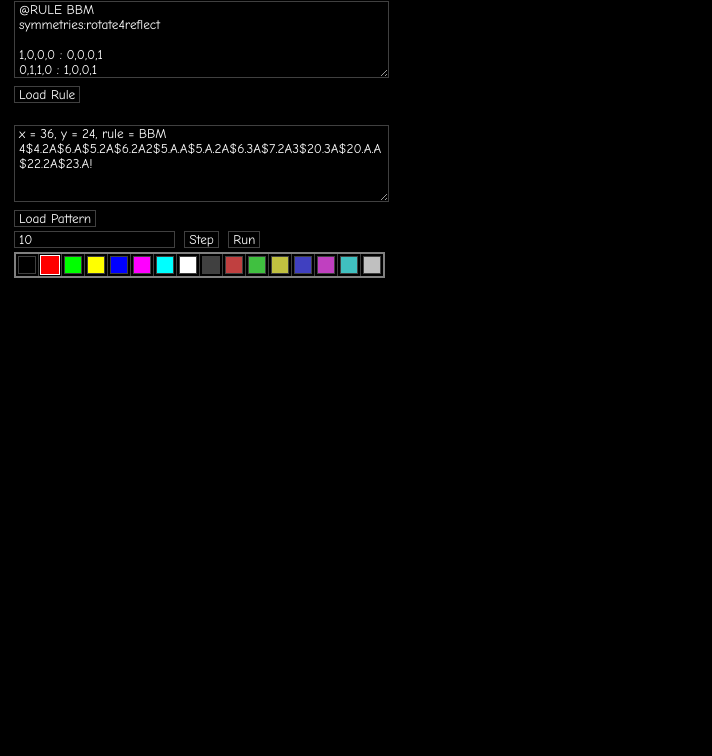
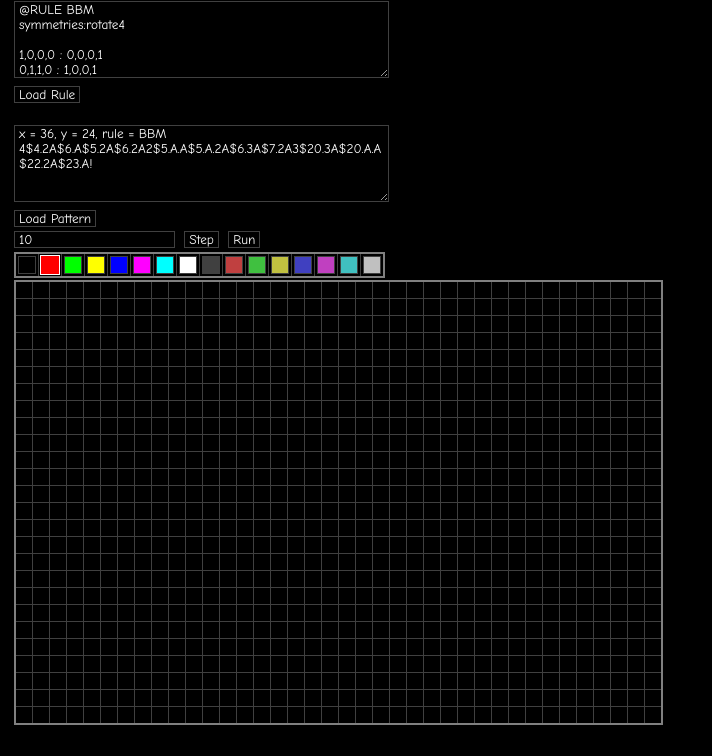
Before and after one commit to raffimolero/margolus-js, a plain HTML site: page index.html in a window 1280 px wide. Both pictures are taken after a click on the button "Step". Shown: the part 44-800 px from the top of the page, without its empty margins (0-712 px from the left). Drawn offline with Linux system fonts and the light colour scheme.

Commit message:
bbm works

```diff
--- a/index.html
+++ b/index.html
@@ -7,7 +7,7 @@
     <h1>margolus simulatre™</h1>
     <!-- TODO: rule library -->
     <textarea rows="5" cols="50" id='rule' placeholder='Rule table'>@RULE BBM
-symmetries:rotate4reflect
+symmetries:rotate4
 
 1,0,0,0 : 0,0,0,1
 0,1,1,0 : 1,0,0,1
--- a/main.js
+++ b/main.js
@@ -97,14 +97,14 @@ function decode(num) {
     ];
 }
 
-function margolus(tl, tr, bl, br, rule) {
+function margolus(a, b, c, d, rule) {
     const output =
-        rule[encode([tl.cellState, tr.cellState, bl.cellState, br.cellState])];
-    const [tl2, tr2, bl2, br2] = decode(output);
-    tl.update(tl2);
-    tr.update(tr2);
-    bl.update(bl2);
-    br.update(br2);
+        rule[encode([a.cellState, b.cellState, c.cellState, d.cellState])];
+    const [e, f, g, h] = decode(output);
+    a.update(e);
+    b.update(f);
+    c.update(g);
+    d.update(h);
 }
 
 function makeGrid(w, h, rule) {
@@ -115,11 +115,11 @@ function makeGrid(w, h, rule) {
             const tRow = rows[y].childNodes;
             const bRow = rows[y + 1].childNodes;
             for (let x = parity; x < w - 1; x += 2) {
-                const tl = tRow[x];
-                const tr = tRow[x + 1];
-                const bl = bRow[x];
-                const br = bRow[x + 1];
-                margolus(tl, tr, bl, br, rule);
+                const a = tRow[x];
+                const b = tRow[x + 1];
+                const c = bRow[x];
+                const d = bRow[x + 1];
+                margolus(a, b, c, d, rule);
             }
         }
         parity = +!parity;
@@ -171,21 +171,21 @@ function parseRule(ruleText) {
         case 'rotate4':
             symmetry = [
                 [0, 1, 2, 3],
-                [1, 2, 3, 0],
-                [2, 3, 0, 1],
-                [3, 0, 1, 2],
+                [1, 3, 0, 2],
+                [3, 2, 1, 0],
+                [2, 0, 3, 1],
             ];
             break;
         case 'rotate4reflect':
             symmetry = [
                 [0, 1, 2, 3],
-                [1, 2, 3, 0],
+                [1, 3, 0, 2],
+                [3, 2, 1, 0],
+                [2, 0, 3, 1],
+                [1, 0, 3, 2],
+                [3, 1, 2, 0],
                 [2, 3, 0, 1],
-                [3, 0, 1, 2],
-                [1, 0, 3, 2],
-                [0, 3, 2, 1],
-                [3, 2, 1, 0],
-                [2, 1, 0, 3],
+                [0, 2, 1, 3],
             ];
             break;
         case 'permute':
@@ -202,14 +202,6 @@ function parseRule(ruleText) {
 
     const contents = ruleStructure[3];
     // TODO: add variables
-    function ruleMatch(block, rule) {
-        for (let i = 0; i < 4; i++) {
-            if (block[i] !== rule[i]) {
-                return false;
-            }
-        }
-        return true;
-    }
 
     function permute(arr, perm) {
         return perm.map(i => arr[i]);
@@ -222,34 +214,39 @@ function parseRule(ruleText) {
     for (const line of contents.split('\n')) {
         const ruleMatches = ruleLine.exec(line);
         if (ruleMatches) {
-            const [_, tl1, tr1, bl1, br1, tl2, tr2, bl2, br2] = ruleMatches;
+            const [_, a, b, c, d, e, f, g, h] = ruleMatches;
             for (const permutation of symmetry) {
-                const idx = encode(permute([tl1, tr1, bl1, br1], permutation));
-                const out = encode(permute([tl2, tr2, bl2, br2], permutation));
+                const idx = encode(permute([a, b, c, d], permutation));
+                const out = encode(permute([e, f, g, h], permutation));
+                ruleEmulator.push([idx, out]);
             }
             continue;
         }
+        // TODO: other types of line
+    }
+    for (const [idx, out] of ruleEmulator) {
+        console.log(decode(idx));
+        console.log(decode(out));
+        console.log('---');
     }
 
     // TODO: compile all possible transitions using the interpreter
-    const table = new Array(65536);
+    const table = [];
     for (let i = 0; i < 65536; i++) {
+        table.push(i);
         const [tl, tr, bl, br] = decode(i);
-        for (const [_, tl1, tr1, bl1, br1, tl2, tr2, bl2, br2] of ruleLines) {
-            for (const permutation in symmetry) {
-                if (
-                    ruleMatch(
-                        permute([tl1, tr1, bl1, br1], permutation),
-                        decode(i)
-                    )
-                ) {
-                    table.push(encode(permute([tl2, tr2, bl2, br2], symmetry)));
-                } else {
-                    table.push(i);
-                }
+        for (const [idx, out] of ruleEmulator) {
+            if (i == idx) {
+                table[i] = out;
+                console.log(idx, out);
+                break;
             }
         }
     }
+    console.log(table);
+    // for (const n of table) {
+    //     console.log(n);
+    // }
     return { name: ruleName, table };
 }
 
```
